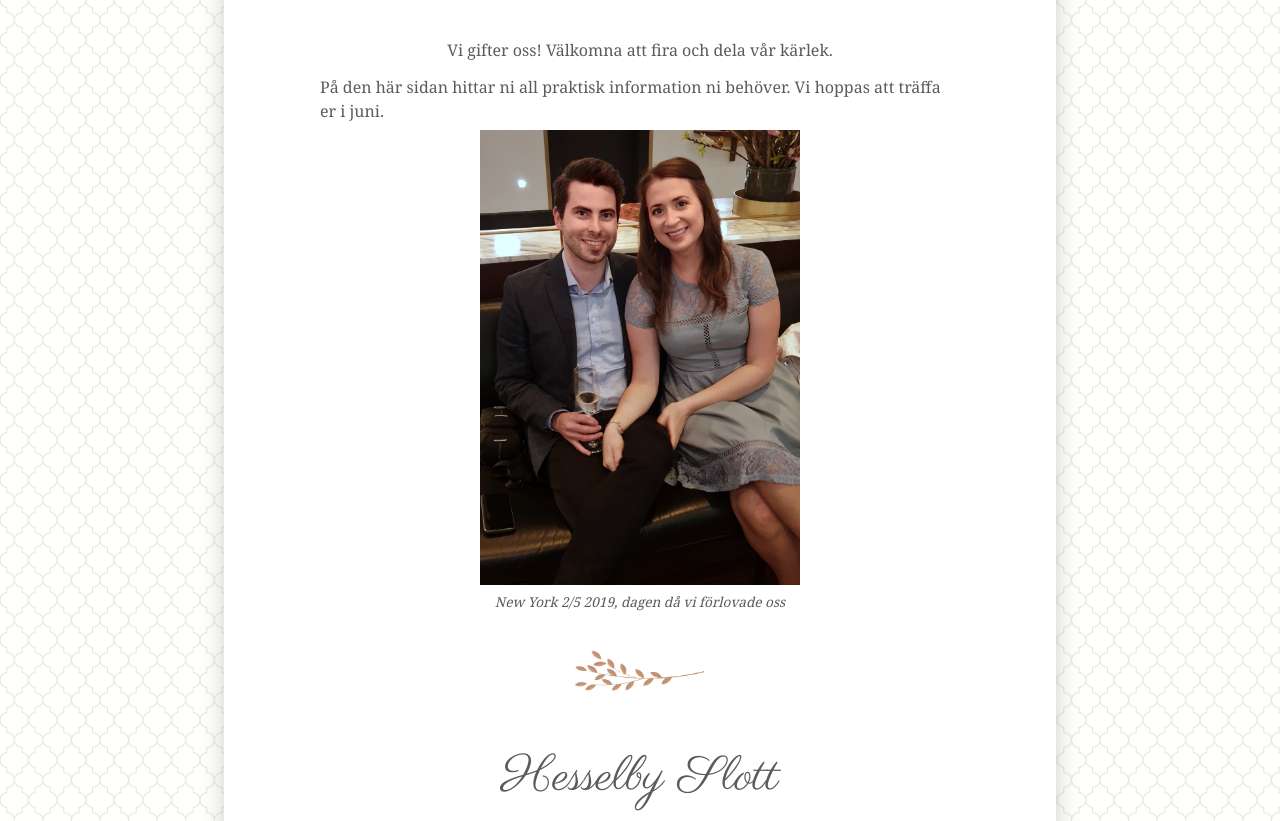
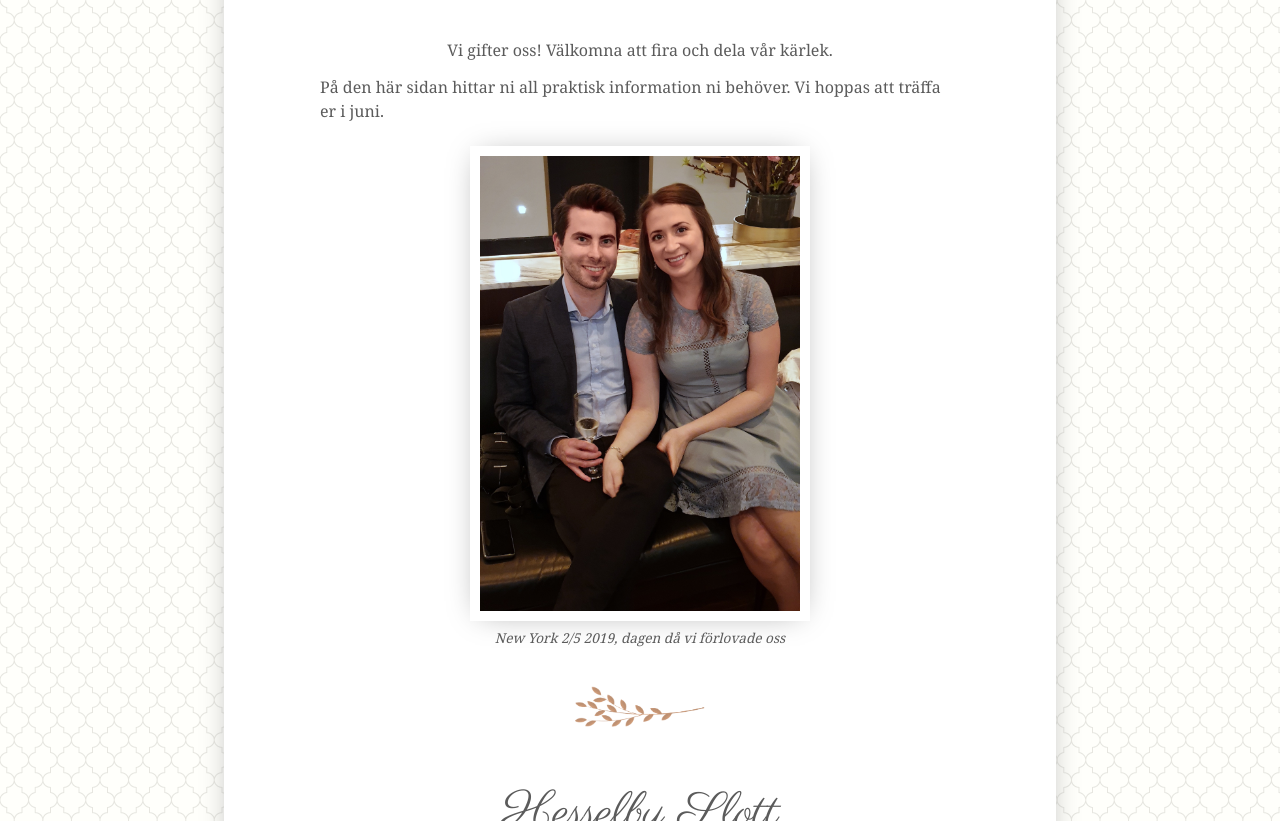
Before and after one commit to jesper-nord/brollop-web, a React (Create React App) app: page /#home in a window 1280 px wide. Shown: the part 740-1561 px from the top of the page. Built offline with nearby package versions, Linux system fonts and the light colour scheme.

Commit message:
image styling

```diff
--- a/src/content/home/home.css
+++ b/src/content/home/home.css
@@ -1,5 +1,6 @@
 .us {
   width: 90%;
+  margin-top: 1em;
 }
 
 @media only screen and (min-width: 640px) {
--- a/src/content/home/index.js
+++ b/src/content/home/index.js
@@ -8,7 +8,7 @@ export const Home = () => {
     <div className='content'>
       <p>Vi gifter oss! Välkomna att fira och dela vår kärlek.</p>
       <p>På den här sidan hittar ni all praktisk information ni behöver. Vi hoppas att träffa er i juni.</p>
-      <img src={us} className='us' alt='Jesper och Ulrika, 2/5 2019' />
+      <img src={us} className='us image-border' alt='Jesper och Ulrika, 2/5 2019' />
       <p className='img-text'>New York 2/5 2019, dagen då vi förlovade oss</p>
     </div>
   )
--- a/src/content/information/index.js
+++ b/src/content/information/index.js
@@ -40,25 +40,25 @@ export const Information = ({ navigate }) => {
           Vill ni hålla tal så mailar ni så snart som möjligt till <Link href='mailto:toastmasters@ulrikajesper2020.se'>toastmasters@ulrikajesper2020.se</Link>.
         </p>
         <p>Tal är underbart! Men försök att hålla det kort, gärna under 3 minuter.</p>
-        <p className='presentation'>
+        <div className='presentation'>
           <h2>Daniela</h2>
-          <img className='img-presentation' src={daniela} alt='Daniela' />
+          <img className='img-presentation image-border' src={daniela} alt='Daniela' />
           <p>
             Daniela är Ulrikas barndomsvän och de gick i skolan tillsammans från årskurs 7.
             De har gjort mycket roligt tillsammans, bland annat rest till ett flertal länder och varit på ridläger tillsammans.
             Det är tack vare Daniela att bröllopet överhuvudtaget blir av, eftersom hon tog med Jesper till en oktoberfest på Ulrikas jobb där de träffades för första gången.
             Utöver sin roll som toastmadame är Daniela även Ulrikas brudtärna.
           </p>
-        </p>
-        <p className='presentation'>
+        </div>
+        <div className='presentation'>
           <h2>Thomas</h2>
-          <img className='img-presentation' src={thomas} alt='Thomas' />
+          <img className='img-presentation image-border' src={thomas} alt='Thomas' />
           <p>
             Thomas och Jesper har känt varandra i flera år, med ett gemensamt intresse för brädspel, datorer och öl.
             De har även hunnit med att jobba på två jobb tillsammans i konsultbranchen.
             Utöver sin roll som toastmaster är Thomas även Jespers best man.
           </p>
-        </p>
+        </div>
       </section>
       <section className='section'>
         <h1>Presenter</h1>
--- a/src/index.css
+++ b/src/index.css
@@ -25,3 +25,8 @@ h1, h2, h3 {
   color: #595955;
   margin: 0.6em 0 0.3em 0;
 }
+
+.image-border {
+  border: 10px solid white;
+  box-shadow: 0 1px 30px -10px #a0a0a0;
+}
```
